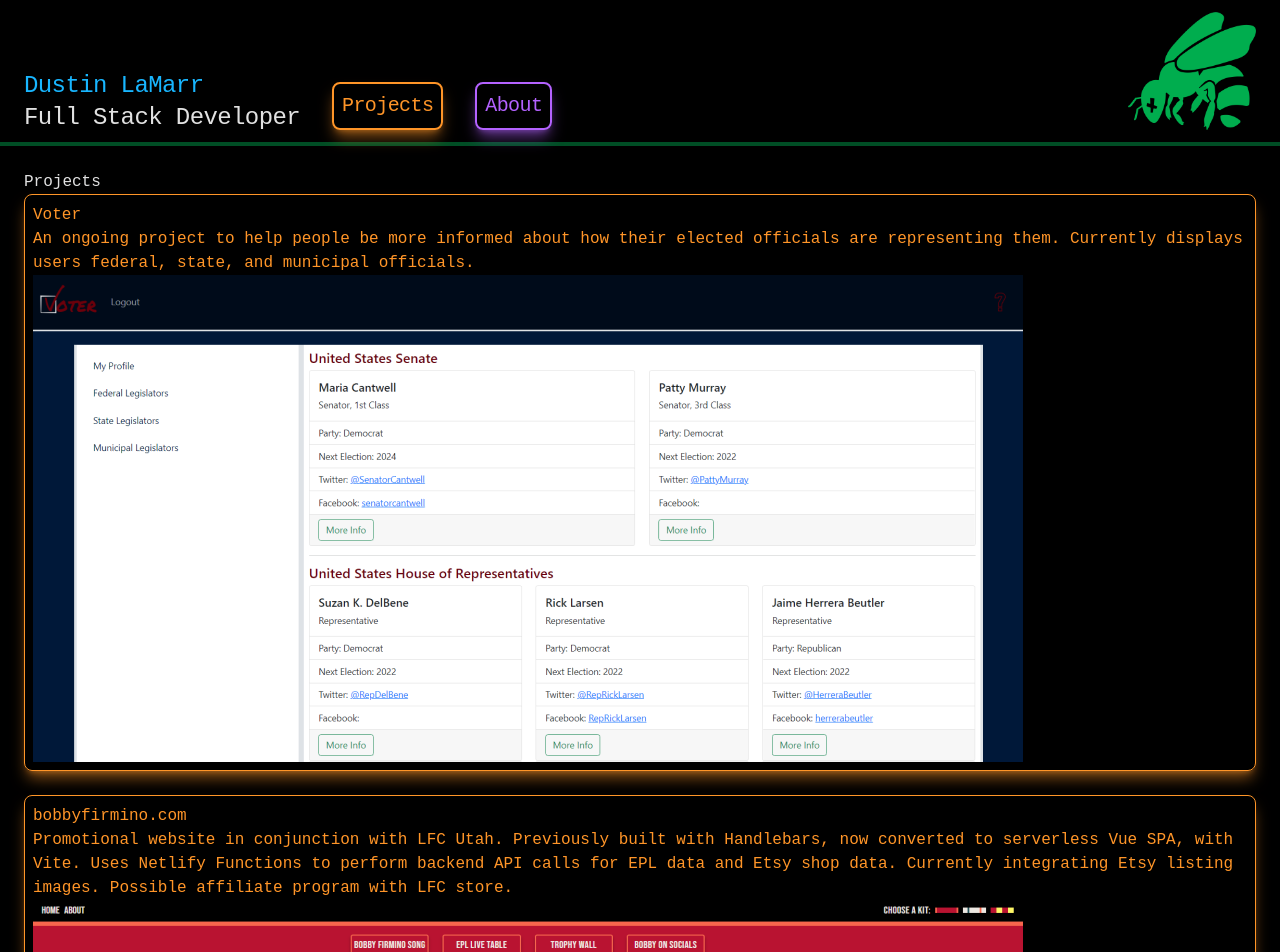
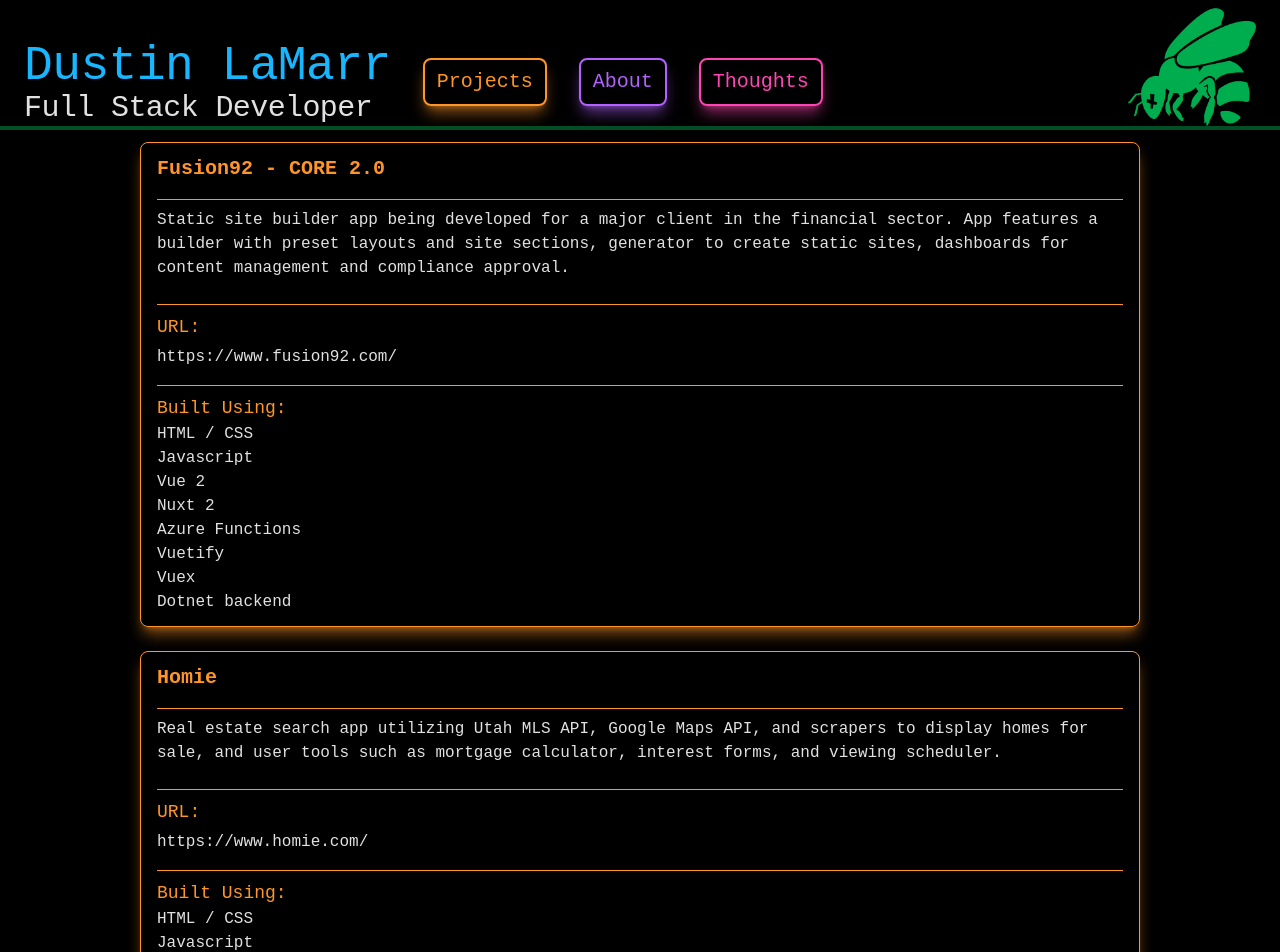
Before and after one commit to dustin-lamarr/vue-portfolio, a Nuxt app: page /projects in a window 1280 px wide. Shown: the top 952 px of the page. Built offline with nearby package versions, Linux system fonts and the light colour scheme.

Commit message:
Fixed top nav computed to render on !index, design cleanup, stubbed out about and thoughts sections

```diff
--- a/app.vue
+++ b/app.vue
@@ -1,14 +1,20 @@
 <template>
   <NavTop v-if="!state.pulse" :sections="sections" />
-  <NuxtPage :sections="sections" :pulse="state.pulse" class="p-3 sm:p-6" />
+  <NuxtPage
+    :sections="sections"
+    :pulse="state.pulse"
+    class="p-3 sm:w-4/5 sm:m-auto"
+  />
 </template>
 <script setup>
 const state = reactive({ pulse: true, activeSection: null, showNav: false });
-
+const route = useRoute();
 onMounted(() => {
-  setTimeout(() => {
-    state.pulse = false;
-  }, 5000);
+  if (route.name === "/") {
+    setTimeout(() => {
+      state.pulse = false;
+    }, 5000);
+  } else state.pulse = false;
 });
 
 const sections = [
@@ -24,5 +30,11 @@
     subtitle: "More about Dustin",
     style: "border-purple text-purple shadow-lg shadow-purple/50",
   },
+  {
+    key: "thoughts",
+    title: "Thoughts",
+    subtitle: "Dustin, on things",
+    style: "border-pink text-pink shadow-lg shadow-pink/50",
+  },
 ];
 </script>
--- a/components/Nav/NavTop.vue
+++ b/components/Nav/NavTop.vue
@@ -1,28 +1,32 @@
 <template>
   <nav
-    class="flex flex-row border-b-4 border-punkash-dark w-screen items-end text-punkash tracking-tight text-2xl"
+    class="flex flex-row border-b-4 border-punkash-dark w-100 items-end text-punkash text-2xl mt-2"
   >
     <div
       class="flex flex-col content-end sm:flex sm:flex-row sm:mx-6 sm:space-x-8 sm:justify-around"
     >
-      <div class="flex flex-col">
-        <p class="text-blue">Dustin LaMarr</p>
-        <p class="text-white">Full Stack Developer</p>
+      <div class="flex flex-col tracking-tight">
+        <NuxtLink to="/">
+          <p class="text-blue text-3xl sm:text-5xl">Dustin LaMarr</p>
+          <p class="text-white sm:text-3xl">Full Stack Developer</p>
+        </NuxtLink>
       </div>
-      <ul class="flex flex-row my-3 space-x-4 sm:space-x-8">
+      <ul class="flex flex-row mb-2 space-x-4 sm:space-x-8 sm:mb-1">
         <li
-          class="text-center border-2 rounded-lg px-2 py-2"
-          v-for="{ title, style } in sections"
+          class="self-center border-2 rounded-lg px-1"
+          v-for="{ title, style, key } in sections"
           :title="title"
           :class="style"
           v-if="showLinks"
         >
-          <p class="text-sm sm:text-xl">{{ title }}</p>
+          <NuxtLink :to="`/${key}`">
+            <p class="text-sm p-1 sm:text-xl sm:p-2">{{ title }}</p>
+          </NuxtLink>
         </li>
       </ul>
     </div>
-    <NuxtLink to="/" class="ml-auto my-3">
-      <img class="h-auto w-20 sm:w-32 sm:mr-6" src="/img/punkash.png" />
+    <NuxtLink to="/" class="ml-auto">
+      <img class="h-auto w-12 sm:w-32 sm:mr-6" src="/img/punkash.png" />
     </NuxtLink>
   </nav>
 </template>
@@ -33,7 +37,7 @@
 });
 const route = useRoute();
 const showLinks = computed(() => {
-  if (route.name === "projects" || route.name === "about") {
+  if (route.name !== "index") {
     return true;
   } else return false;
 });
--- a/json/projects.json
+++ b/json/projects.json
@@ -1,4 +1,40 @@
 [
+  {
+    "img": "",
+    "key": "fusion",
+    "header": "Fusion92 - CORE 2.0",
+    "url": "https://www.fusion92.com/",
+    "summary": "Static site builder app being developed for a major client in the financial sector. App features a builder with preset layouts and site sections, generator to create static sites, dashboards for content management and compliance approval.",
+    "tech": [
+      "HTML / CSS",
+      "Javascript",
+      "Vue 2",
+      "Nuxt 2",
+      "Azure Functions",
+      "Vuetify",
+      "Vuex",
+      "Dotnet backend"
+    ],
+    "github": "",
+    "alt": ""
+  },
+  {
+    "img": "",
+    "key": "homie",
+    "header": "Homie",
+    "url": "https://www.homie.com/",
+    "summary": "Real estate search app utilizing Utah MLS API, Google Maps API, and scrapers to display homes for sale, and user tools such as mortgage calculator, interest forms, and viewing scheduler.",
+    "tech": [
+      "HTML / CSS",
+      "Javascript",
+      "Vue 2",
+      "Nuxt 2",
+      "Jest",
+      "Google Maps API"
+    ],
+    "github": "",
+    "alt": ""
+  },
   {
     "img": "voter-dashboard.png",
     "key": "voter",
@@ -6,7 +42,7 @@
     "url": "https://lamarr-voter-app.herokuapp.com/",
     "summary": "An ongoing project to help people be more informed about how their elected officials are representing them. Currently displays users federal, state, and municipal officials.",
     "tech": [
-      "HTML/CSS",
+      "HTML / CSS",
       "Javascript",
       "React",
       "Node.js",
@@ -26,12 +62,12 @@
     "img": "bobbyfirmino.png",
     "key": "bobby",
     "header": "bobbyfirmino.com",
-    "href": "https://bobbyfirmino.com/",
-    "summary": "Promotional website in conjunction with LFC Utah. Previously built with Handlebars, now converted to serverless Vue SPA, with Vite. Uses Netlify Functions to perform backend API calls for EPL data and Etsy shop data. Currently integrating Etsy listing images. Possible affiliate program with LFC store.",
+    "url": "https://bobbyfirmino.com/",
+    "summary": "Promotional website in conjunction with LFC Utah. Previously built with Handlebars, now converted to serverless Vue SPA, with Vite. Uses Netlify Functions to perform backend API calls for EPL data and Etsy shop data. Currently integrating Etsy listing images. Fun feature: a 'kit' setting in the nav bar that allows user to reskin the site, using dynamic Tailwind classes.",
     "tech": [
-      "HTML/CSS",
+      "HTML / CSS",
       "Javascript",
-      "Vue",
+      "Vue 3",
       "Tailwind CSS",
       "Vite",
       "PL API via RapidAPI",
--- a/pages/about/index.vue
+++ b/pages/about/index.vue
@@ -1,4 +1,10 @@
 <template>
-  <h1>About section</h1>
+  <div class="flex flex-col">
+    <div
+      class="border rounded-lg border-purple shadow-lg shadow-purple/50 px-4 py-3 space-y-2 divide-y divide-orange sm:space-y-4"
+    >
+      <h1>About section</h1>
+    </div>
+  </div>
 </template>
 <script setup></script>
--- a/pages/projects/index.vue
+++ b/pages/projects/index.vue
@@ -1,9 +1,8 @@
 <template>
   <div class="flex flex-col">
-    <h1>Projects</h1>
     <ul class="space-y-6">
       <li
-        class="border rounded-lg border-orange text-orange shadow-lg shadow-orange/50 p-2"
+        class="border rounded-lg border-orange shadow-lg shadow-orange/50 px-4 py-3 space-y-2 divide-y divide-orange sm:space-y-4"
         v-for="{
           img,
           key,
@@ -14,10 +13,37 @@
           github,
           alt,
         } in projectsObj"
+        :key="key"
       >
-        <h2>{{ header }}</h2>
-        <p class="leading-normal">{{ summary }}</p>
-        <img :src="`/img/${img}`" />
+        <h2 class="text-xl text-orange font-semibold">{{ header }}</h2>
+        <p class="leading-normal py-2">{{ summary }}</p>
+
+        <NuxtLink :to="url" v-if="img">
+          <div class="bg-white p-2 max-w-fit">
+            <img :src="`/img/${img}`" :alt="alt" />
+          </div>
+        </NuxtLink>
+
+        <div class="w-100 flex-nowrap">
+          <p class="text-orange pt-2 text-lg">URL:</p>
+          <NuxtLink :to="url"
+            ><p class="mt-1">{{ url }}</p></NuxtLink
+          >
+        </div>
+
+        <ul class="pt-2">
+          <li><h3 class="text-orange text-lg">Built Using:</h3></li>
+          <li v-for="techs in tech">
+            <p>{{ techs }}</p>
+          </li>
+        </ul>
+
+        <div class="w-100 flex-nowrap" v-if="github">
+          <p class="text-orange pt-2 text-lg">Repo:</p>
+          <NuxtLink :to="github"
+            ><p class="mt-1">{{ github }}</p></NuxtLink
+          >
+        </div>
       </li>
     </ul>
   </div>
--- /dev/null
+++ b/pages/thoughts/index.vue
@@ -0,0 +1,10 @@
+<template>
+  <div class="flex flex-col mt-6">
+    <div
+      class="border rounded-lg border-pink shadow-lg shadow-pink/50 px-4 py-3 space-y-2 divide-y divide-pink sm:space-y-4"
+    >
+      <h1>Thoughts section</h1>
+    </div>
+  </div>
+</template>
+<script setup></script>
```
